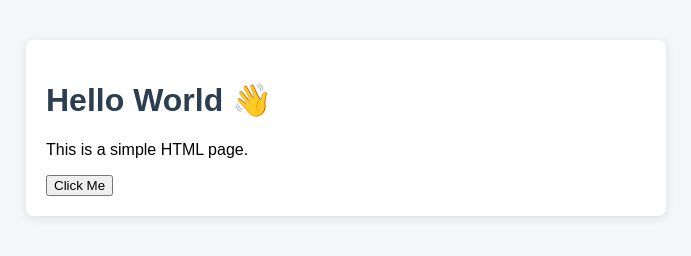
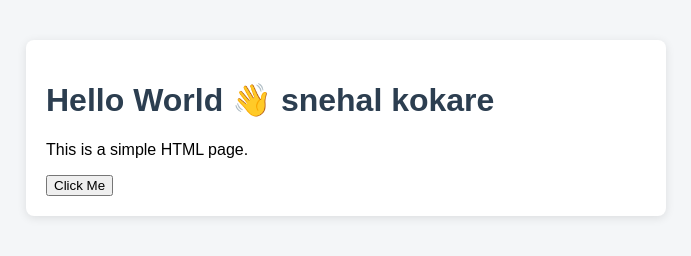
Before and after one commit to snehal100/github_workshop, a plain HTML site: page index.html in a window 1280 px wide. Shown: the whole page, without its empty margins (294-985 px from the left). Drawn offline with Linux system fonts and the light colour scheme.

Commit message:
Update index.html

```diff
--- a/index.html
+++ b/index.html
@@ -27,7 +27,7 @@
 <body>
 
     <div class="card">
-        <h1>Hello World 👋</h1>
+        <h1>Hello World 👋 snehal kokare</h1>
         <p>This is a simple HTML page.</p>
         <button onclick="alert('Button clicked!')">Click Me</button>
     </div>
```
